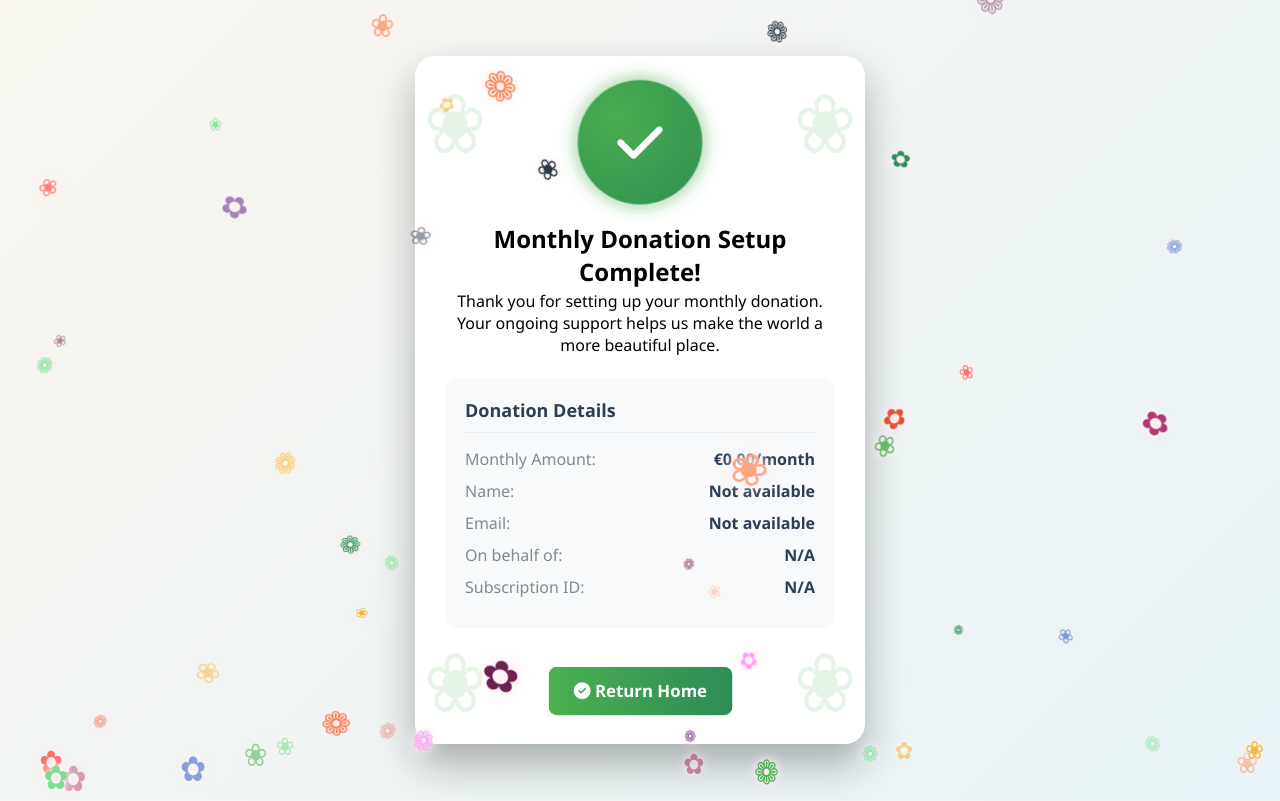
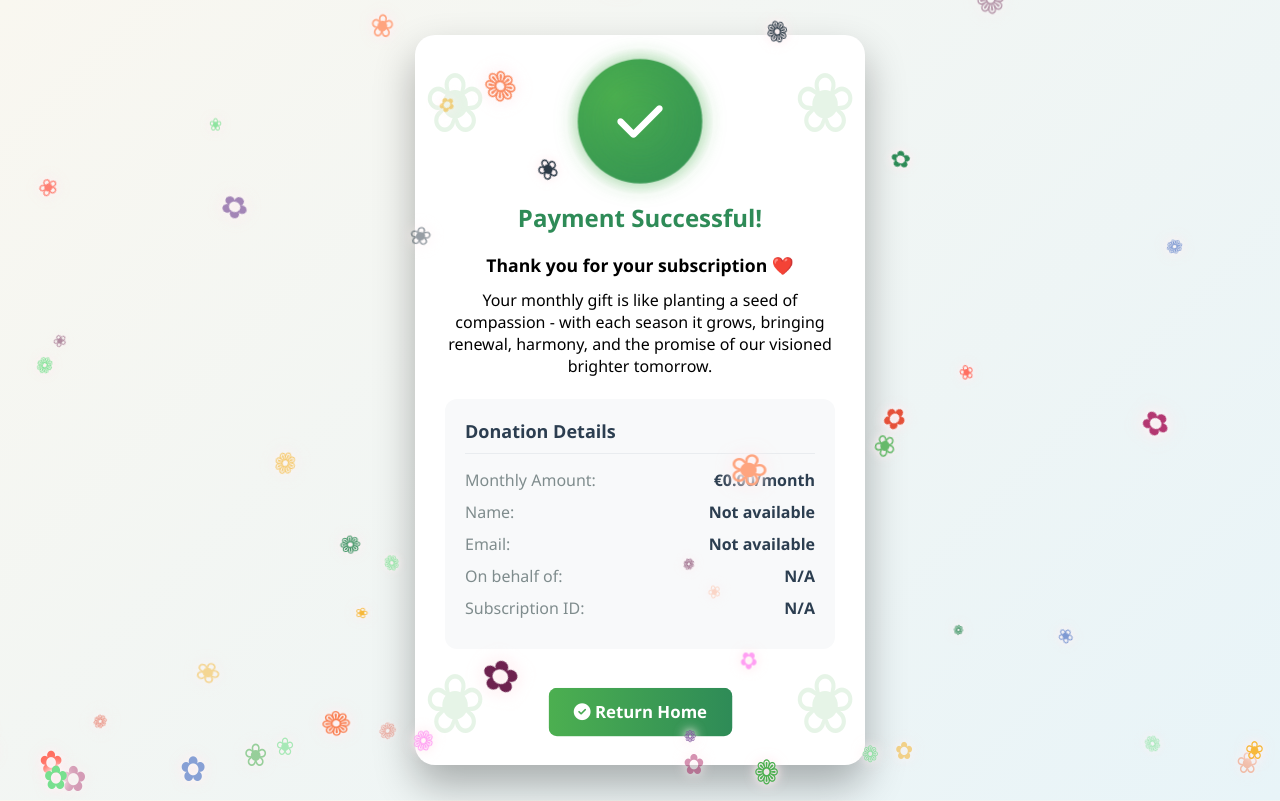
Before and after one commit to devTho77-star/stripe-test-gv-pay-monthly, a website: page success_confirmation.html in a window 1280 px wide. Drawn offline with Linux system fonts and the light colour scheme.

Commit message:
Update success_confirmation.html

```diff
--- a/success_confirmation.html
+++ b/success_confirmation.html
@@ -164,8 +164,14 @@
 
       <div class="success-icon"><i class="fas fa-check"></i></div>
 
-      <h2>Monthly Donation Setup Complete!</h2>
-      <p>Thank you for setting up your monthly donation. Your ongoing support helps us make the world a more beautiful place.</p>
+
+      <h2 style="margin-bottom: 15px; color: #2E8B57;">Payment Successful!</h2>
+        <p style="font-size: 1.1rem; line-height: 1.6; margin-top: 10px; margin-bottom: 10px; font-weight: bold;"> Thank you for your subscription ❤️ </p>
+
+
+      <p>Your monthly gift is like planting a seed of compassion - with each season it grows, bringing renewal, harmony, and the promise of our visioned brighter tomorrow.</p>
+
+
 
       <div class="donation-details">
         <h3>Donation Details</h3>
```
